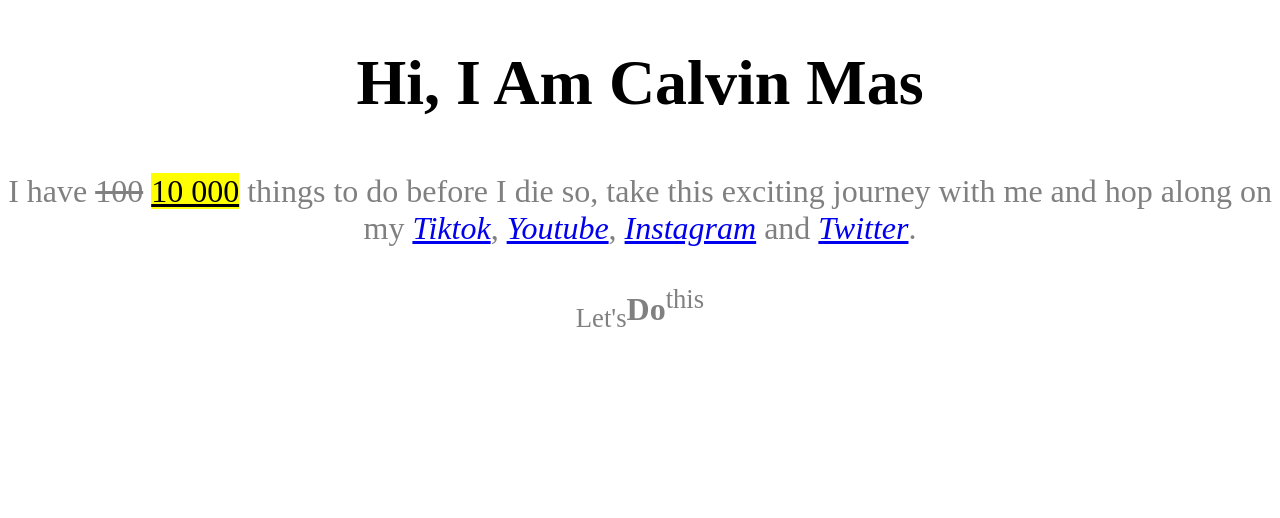
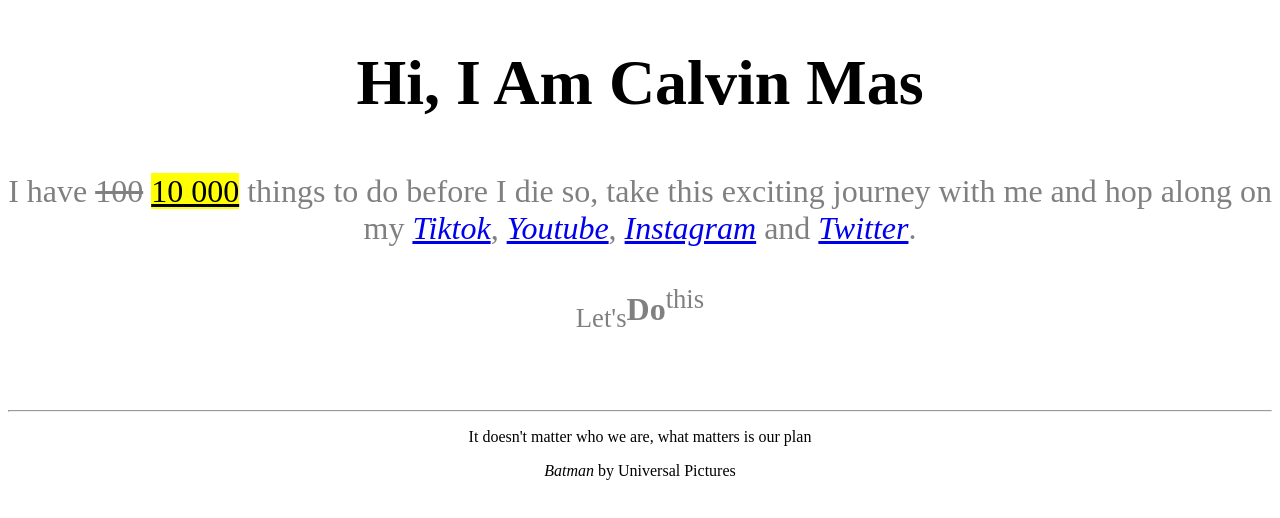
Before and after one commit to IAmCalvinMas/IAmCalvinMas, a plain HTML site: page index.html in a window 1280 px wide. Shown: the part 104-622 px from the top of the page. Drawn offline with Linux system fonts and the light colour scheme.

Commit message:
quotations

```diff
--- a/index.html
+++ b/index.html
@@ -18,7 +18,17 @@
 			<i><a href="https://twitter.com/IAmCalvinMas">Twitter</a></i>.
 		  <br><br>
 			<sub>Let's</sub><strong>Do</strong><sup>this</sup></p>
-		</Section>
+		</Section><br><br>
+		<footer>
+
+		  <hr>
+		  <p>
+			<blockquote>
+				It doesn't matter who we are, what matters is our plan
+			</blockquote>
+			<cite>Batman</cite> by Universal Pictures
+		  </p>
+		</footer>
 		</article>
 	</body>
 </html>
```
